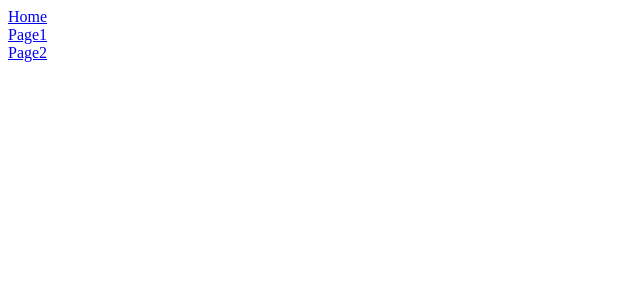
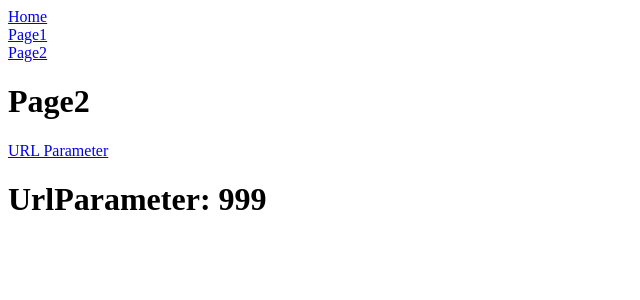
Before and after one commit to mori-tt/react-router_pra, a React (Vite) app: page /page2/999 in a window 1280 px wide. Before the commit this address had no page. Shown: the top 300 px of the page, without its empty margins (0-640 px from the left). Built offline with nearby package versions, Linux system fonts and the light colour scheme.

Commit message:
URL parameters

```diff
--- a/src/Page2.tsx
+++ b/src/Page2.tsx
@@ -1,3 +1,11 @@
+import { Link, Outlet } from "react-router-dom";
+
 export const Page2 = () => {
-  return <h1>Page2</h1>;
+  return (
+    <div>
+      <h1>Page2</h1>
+      <Link to="999">URL Parameter</Link>
+      <Outlet />
+    </div>
+  );
 };
--- /dev/null
+++ b/src/UrlParameter.tsx
@@ -0,0 +1,6 @@
+import { useParams } from "react-router-dom";
+
+export const UrlParameter = () => {
+  const { id } = useParams();
+  return <h1>UrlParameter: {id}</h1>;
+};
--- /dev/null
+++ b/src/router/Page2Routes.tsx
@@ -0,0 +1,3 @@
+import { UrlParameter } from "../UrlParameter";
+
+export const Page2Routes = [{ path: ":id", children: <UrlParameter /> }];
--- a/src/router/Router.tsx
+++ b/src/router/Router.tsx
@@ -3,7 +3,7 @@ import { Home } from "../Home";
 import { Page1 } from "../Page1";
 import { Page2 } from "../Page2";
 import { Page1Routes } from "./Page1Routes";
-
+import { Page2Routes } from "./Page2Routes";
 export const Router = () => {
   return (
     <div>
@@ -18,7 +18,15 @@ export const Router = () => {
             />
           ))}
         </Route>
-        <Route path="/page2" element={<Page2 />} />
+        <Route path="/page2" element={<Page2 />}>
+          {Page2Routes.map((route) => (
+            <Route
+              key={route.path}
+              path={route.path}
+              element={route.children}
+            />
+          ))}
+        </Route>
       </Routes>
     </div>
   );
```
